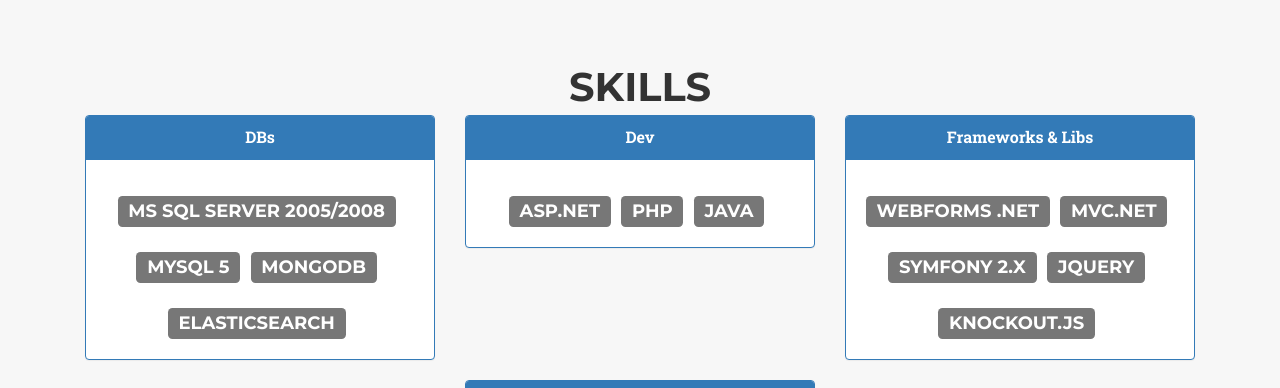
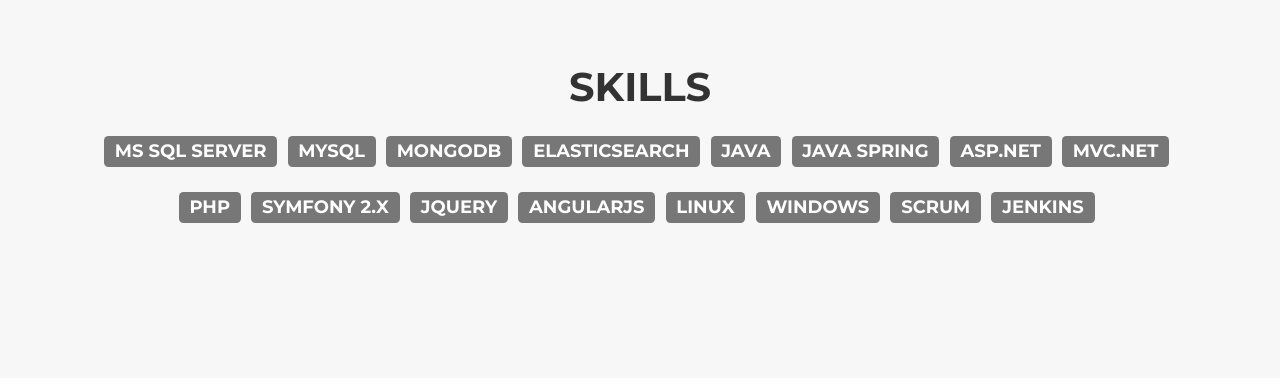
Before and after one commit to opeshm/mdominguez.net, a website: page cv.html in a window 1280 px wide. Shown: the part 2430-2818 px from the top of the page. Drawn offline with nearby package versions, Linux system fonts and the light colour scheme; a web font is replaced by a local one.

Commit message:
New format in Skills section

```diff
--- a/cv.html
+++ b/cv.html
@@ -180,75 +180,57 @@
         </div>
         <div class="row text-center">
           <div class="col-md-12">
-            <div class="col-sm-4">
-              <div class="panel panel-primary">
-                <div class="panel-heading">
-                  <label class="panel-title">DBs</label>
-                </div>
-                <div class="panel-body">
-                  <h3 style="display:inline-block;">
-                    <span class="label label-default">MS Sql Server 2005/2008</span>&nbsp;</h3>
-                  <h3 style="display:inline-block;">
-                    <span class="label label-default">MySQL 5</span>&nbsp;</h3>
-                  <h3 style="display:inline-block;">
-                    <span class="label label-default">MongoDB</span>&nbsp;</h3>
-                  <h3 style="display:inline-block;">
-                    <span class="label label-default">ElasticSearch</span>&nbsp;</h3>
-                </div>
-              </div>
-            </div>
+            <h3 style="display:inline-block;">
+              <span class="label label-default">MS Sql Server</span>&nbsp;
+            </h3>
+            <h3 style="display:inline-block;">
+              <span class="label label-default">MySQL</span>&nbsp;
+            </h3>
+            <h3 style="display:inline-block;">
+              <span class="label label-default">MongoDB</span>&nbsp;
+            </h3>
+            <h3 style="display:inline-block;">
+              <span class="label label-default">ElasticSearch</span>&nbsp;
+            </h3>
 
-            <div class="col-sm-4">
-                      <div class="panel panel-primary">
-                        <div class="panel-heading">
-                          <label class="panel-title">Dev</label>
-                        </div>
-                        <div class="panel-body">
-                          <h3 style="display:inline-block;">
-                            <span class="label label-default">ASP.NET</span>&nbsp;</h3>
-                            <h3 style="display:inline-block;">
-                              <span class="label label-default">PHP</span>&nbsp;</h3>
-                              <h3 style="display:inline-block;">
-                                <span class="label label-default">Java</span>&nbsp;</h3>
-                              </div>
-                            </div>
-            </div>
+            <h3 style="display:inline-block;">
+              <span class="label label-default">Java</span>&nbsp;
+            </h3>
+            <h3 style="display:inline-block;">
+              <span class="label label-default">Java Spring</span>&nbsp;
+            </h3>
+            <h3 style="display:inline-block;">
+              <span class="label label-default">ASP.NET</span>&nbsp;
+            </h3>
+            <h3 style="display:inline-block;">
+              <span class="label label-default">MVC.NET</span>&nbsp;
+            </h3>
+            <h3 style="display:inline-block;">
+              <span class="label label-default">PHP</span>&nbsp;
+            </h3>
+            <h3 style="display:inline-block;">
+              <span class="label label-default">Symfony 2.x</span>&nbsp;
+            </h3>
+            <h3 style="display:inline-block;">
+              <span class="label label-default">jQuery</span>&nbsp;
+            </h3>
+            <h3 style="display:inline-block;">
+              <span class="label label-default">AngularJS</span>&nbsp;
+            </h3>
+            <h3 style="display:inline-block;">
+              <span class="label label-default">Linux</span>&nbsp;
+            </h3>
+            <h3 style="display:inline-block;">
+              <span class="label label-default">Windows</span>&nbsp;
+            </h3>
+            <h3 style="display:inline-block;">
+              <span class="label label-default">SCRUM</span>&nbsp;
+            </h3>
+            <h3 style="display:inline-block;">
+              <span class="label label-default">Jenkins</span>&nbsp;
+            </h3>
+          </div>
 
-            <div class="col-sm-4">
-                            <div class="panel panel-primary">
-                              <div class="panel-heading">
-                                <label class="panel-title">Frameworks & Libs</label>
-                              </div>
-                              <div class="panel-body">
-                                <h3 style="display:inline-block;">
-                                  <span class="label label-default">WebForms .NET</span>&nbsp;</h3>
-                                  <h3 style="display:inline-block;">
-                                    <span class="label label-default">MVC.NET</span>&nbsp;</h3>
-                                    <h3 style="display:inline-block;">
-                                      <span class="label label-default">Symfony 2.x</span>&nbsp;</h3>
-                                      <h3 style="display:inline-block;">
-                                        <span class="label label-default">jQuery</span>&nbsp;</h3>
-                                        <h3 style="display:inline-block;">
-                                          <span class="label label-default">Knockout.js</span>&nbsp;</h3>
-                                        </div>
-                                      </div>
-            </div>
-            <div class="col-sm-4 col-sm-offset-4">
-                                      <div class="panel panel-primary">
-                                        <div class="panel-heading">
-                                          <label class="panel-title">Misc</label>
-                                        </div>
-                                        <div class="panel-body">
-                                          <h3 style="display:inline-block;">
-                                            <span class="label label-default">Linux</span>&nbsp;</h3>
-                                            <h3 style="display:inline-block;">
-                                              <span class="label label-default">Windows</span>&nbsp;</h3>
-                                              <h3 style="display:inline-block;">
-                                                <span class="label label-default">SCRUM</span>&nbsp;</h3>
-                                              </div>
-                                            </div>
-            </div>
-          </div>
         </div>
       </div>
     </section>
```
